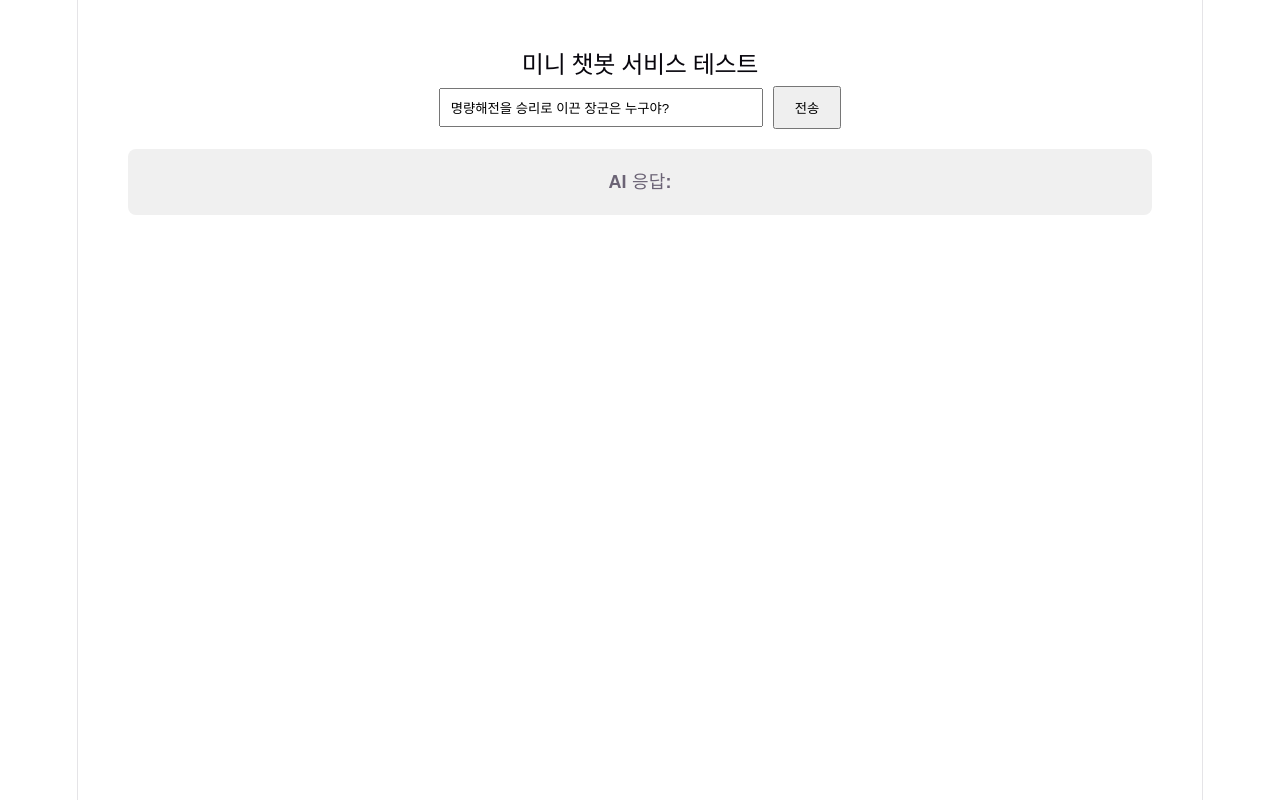
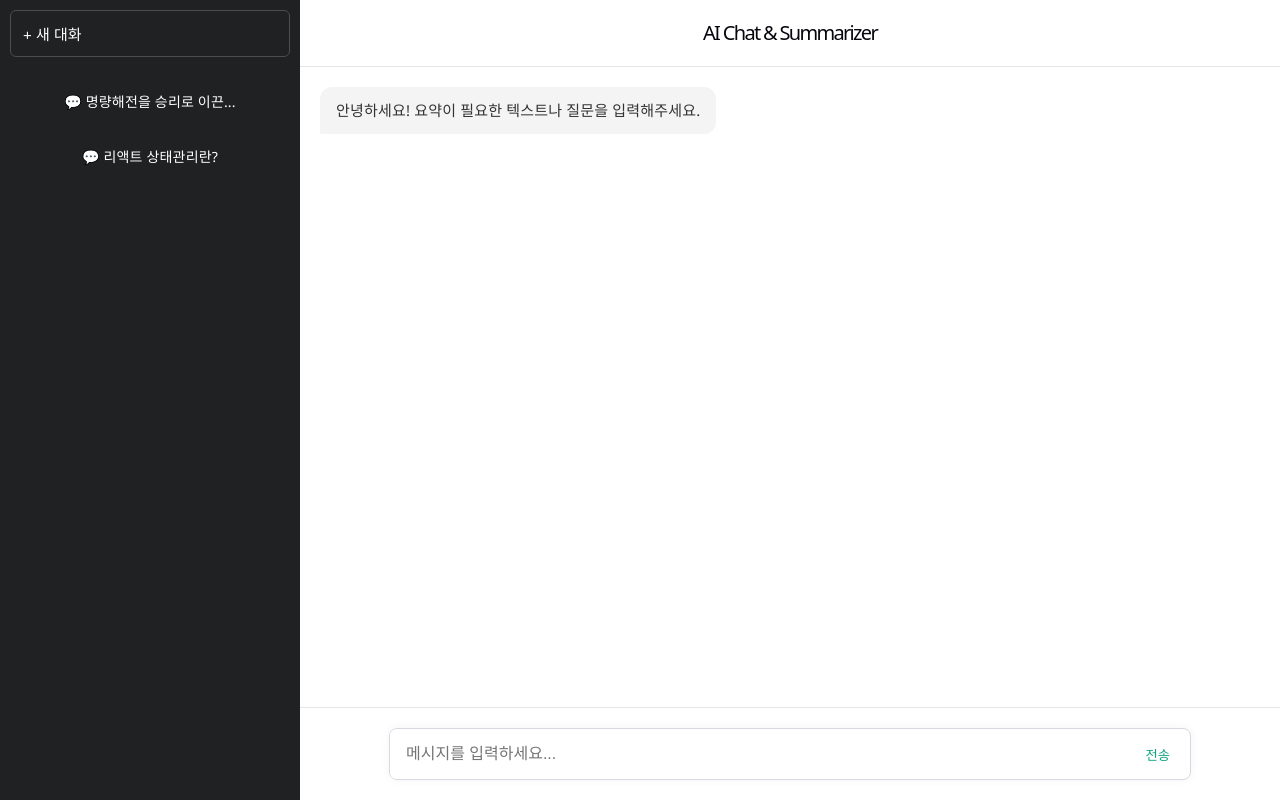
Before and after one commit to BSY3510/ai-chat-summarizer-service, a React app in the folder frontend/: page / in a window 1280 px wide. Built offline with nearby package versions, Linux system fonts and the light colour scheme; the HTML template or start-up script is replaced by a standard one.

Commit message:
feat: React, CSS를 활용한 챗봇 UI/UX 레이아웃 구현

```diff
--- a/frontend/src/App.css
+++ b/frontend/src/App.css
@@ -1,184 +1,171 @@
-.counter {
-  font-size: 16px;
-  padding: 5px 10px;
-  border-radius: 5px;
-  color: var(--accent);
-  background: var(--accent-bg);
-  border: 2px solid transparent;
-  transition: border-color 0.3s;
-  margin-bottom: 24px;
-
-  &:hover {
-    border-color: var(--accent-border);
-  }
-  &:focus-visible {
-    outline: 2px solid var(--accent);
-    outline-offset: 2px;
-  }
+.app-container {
+  display: flex;
+  position: fixed;
+  top: 0;
+  left: 0;
+  right: 0;
+  bottom: 0;
+  width: 100vw;
+  height: 100vh;
+  background-color: #f9f9f9;
+  font-family: 'Segoe UI', Tahoma, Geneva, Verdana, sans-serif;
+  margin: 0;
+  overflow: hidden;
+  z-index: 100;
 }
 
-.hero {
-  position: relative;
-
-  .base,
-  .framework,
-  .vite {
-    inset-inline: 0;
-    margin: 0 auto;
+.sidebar {
+  width: 280px;
+  background-color: #202123;
+  color: white;
+  display: flex;
+  flex-direction: column;
+  padding: 10px;
 }
 
-  .base {
-    width: 170px;
-    position: relative;
-    z-index: 0;
+.sidebar-header {
+  margin-bottom: 20px;
 }
 
-  .framework,
-  .vite {
-    position: absolute;
+.new-chat-btn {
+  width: 100%;
+  padding: 12px;
+  background-color: transparent;
+  color: white;
+  border: 1px solid #4d4d4f;
+  border-radius: 6px;
+  cursor: pointer;
+  text-align: left;
+  font-size: 15px;
+  transition: background-color 0.2s;
 }
 
-  .framework {
-    z-index: 1;
-    top: 34px;
-    height: 28px;
-    transform: perspective(2000px) rotateZ(300deg) rotateX(44deg) rotateY(39deg)
-      scale(1.4);
+.new-chat-btn:hover {
+  background-color: #2a2b32;
 }
 
-  .vite {
-    z-index: 0;
-    top: 107px;
-    height: 26px;
-    width: auto;
-    transform: perspective(2000px) rotateZ(300deg) rotateX(40deg) rotateY(39deg)
-      scale(0.8);
-  }
+.history-list {
+  list-style-type: none;
+  padding: 0;
+  margin: 0;
+  overflow-y: auto;
 }
 
-#center {
+.history-item {
+  padding: 12px;
+  margin-bottom: 5px;
+  border-radius: 6px;
+  cursor: pointer;
+  font-size: 14px;
+  white-space: nowrap;
+  overflow: hidden;
+  text-overflow: ellipsis;
+  transition: background-color 0.2s;
+}
+
+.history-item:hover {
+  background-color: #2a2b32;
+}
+
+.chat-main {
+  flex: 1;
   display: flex;
   flex-direction: column;
-  gap: 25px;
-  place-content: center;
-  place-items: center;
-  flex-grow: 1;
-
-  @media (max-width: 1024px) {
-    padding: 32px 20px 24px;
-    gap: 18px;
-  }
+  background-color: #ffffff;
 }
 
-#next-steps {
-  display: flex;
-  border-top: 1px solid var(--border);
-  text-align: left;
-
-  & > div {
-    flex: 1 1 0;
-    padding: 32px;
-    @media (max-width: 1024px) {
-      padding: 24px 20px;
-    }
+.chat-header {
+  padding: 20px;
+  border-bottom: 1px solid #e5e5e5;
+  text-align: center;
+  color: #333;
 }
 
-  .icon {
-    margin-bottom: 16px;
-    width: 22px;
-    height: 22px;
+.chat-header h1 {
+  margin: 0;
+  font-size: 20px;
 }
 
-  @media (max-width: 1024px) {
+.chat-messages {
+  flex: 1;
+  padding: 20px;
+  overflow-y: auto;
+  display: flex;
   flex-direction: column;
-    text-align: center;
-  }
+  gap: 20px;
 }
 
-#docs {
-  border-right: 1px solid var(--border);
-
-  @media (max-width: 1024px) {
-    border-right: none;
-    border-bottom: 1px solid var(--border);
-  }
+.message-wrapper {
+  display: flex;
+  width: 100%;
 }
 
-#next-steps ul {
-  list-style: none;
-  padding: 0;
-  display: flex;
-  gap: 8px;
-  margin: 32px 0 0;
-
-  .logo {
-    height: 18px;
+.message-wrapper.user {
+  justify-content: flex-end;
 }
 
-  a {
-    color: var(--text-h);
-    font-size: 16px;
-    border-radius: 6px;
-    background: var(--social-bg);
-    display: flex;
-    padding: 6px 12px;
-    align-items: center;
-    gap: 8px;
-    text-decoration: none;
-    transition: box-shadow 0.3s;
-
-    &:hover {
-      box-shadow: var(--shadow);
-    }
-    .button-icon {
-      height: 18px;
-      width: 18px;
-    }
+.message-wrapper.ai {
+  justify-content: flex-start;
 }
 
-  @media (max-width: 1024px) {
-    margin-top: 20px;
-    flex-wrap: wrap;
-    justify-content: center;
-
-    li {
-      flex: 1 1 calc(50% - 8px);
+.message-bubble {
+  max-width: 70%;
+  padding: 12px 16px;
+  border-radius: 12px;
+  line-height: 1.5;
+  font-size: 15px;
+  word-wrap: break-word;
 }
 
-    a {
-      width: 100%;
-      justify-content: center;
-      box-sizing: border-box;
-    }
-  }
+.user .message-bubble {
+  background-color: #10a37f;
+  color: white;
+  border-bottom-right-radius: 2px;
 }
 
-#spacer {
-  height: 88px;
-  border-top: 1px solid var(--border);
-  @media (max-width: 1024px) {
-    height: 48px;
-  }
+.ai .message-bubble {
+  background-color: #f4f4f4;
+  color: #333;
+  border-bottom-left-radius: 2px;
 }
 
-.ticks {
-  position: relative;
-  width: 100%;
-
-  &::before,
-  &::after {
-    content: '';
-    position: absolute;
-    top: -4.5px;
-    border: 5px solid transparent;
+.chat-input-area {
+  padding: 20px;
+  background-color: white;
+  border-top: 1px solid #e5e5e5;
+  display: flex;
+  justify-content: center;
 }
 
-  &::before {
-    left: 0;
-    border-left-color: var(--border);
+.input-box {
+  display: flex;
+  width: 100%;
+  max-width: 800px;
+  background-color: #ffffff;
+  border: 1px solid #d9d9e3;
+  border-radius: 8px;
+  box-shadow: 0 0 10px rgba(0,0,0,0.05);
+  overflow: hidden;
 }
-  &::after {
-    right: 0;
-    border-right-color: var(--border);
+
+.input-box input {
+  flex: 1;
+  padding: 16px;
+  border: none;
+  outline: none;
+  font-size: 16px;
 }
+
+.send-btn {
+  padding: 0 20px;
+  background-color: transparent;
+  color: #10a37f;
+  border: none;
+  font-weight: bold;
+  cursor: pointer;
+  transition: color 0.2s;
 }
+
+.send-btn:hover {
+  color: #0c8265;
+}
--- a/frontend/src/App.jsx
+++ b/frontend/src/App.jsx
@@ -1,42 +1,86 @@
 import { useState } from 'react';
+import './App.css';
 
 function App() {
-  // 테스트를 위한 초기 질문 세팅
-  const [input, setInput] = useState('명량해전을 승리로 이끈 장군은 누구야?');
-  const [response, setResponse] = useState('');
+  const [input, setInput] = useState('');
 
-  const handleSend = async () => {
-    try {
-      const res = await fetch('/api/chat', {
-        method: 'POST',
-        headers: {
-          'Content-Type': 'text/plain',
-        },
-        body: input,
-      });
-      const data = await res.text();
-      setResponse(data);
-    } catch (error) {
-      console.error('API 호출 에러:', error);
-      setResponse('서버와 통신할 수 없습니다.');
-    }
+  // 더미 채팅 데이터 (나중에 백엔드와 연동)
+  const [chatLog, setChatLog] = useState([
+    { id: 1, sender: 'ai', message: '안녕하세요! 요약이 필요한 텍스트나 질문을 입력해주세요.' }
+  ]);
+
+  // 더미 과거 대화 기록 (나중에 백엔드와 연동)
+  const [history, setHistory] = useState([
+    { id: 1, title: '명량해전을 승리로 이끈...' },
+    { id: 2, title: '리액트 상태관리란?' },
+  ]);
+
+  const handleSend = () => {
+    if (!input.trim()) return;
+
+    // 1. 사용자 메시지 화면에 추가
+    const newUserMsg = { id: Date.now(), sender: 'user', message: input };
+    setChatLog((prev) => [...prev, newUserMsg]);
+    setInput('');
+
+    // 2. 임시 AI 응답
+    setTimeout(() => {
+      const newAiMsg = {
+        id: Date.now() + 1,
+        sender: 'ai',
+        message: `[더미 응답] "${newUserMsg.message}"에 대한 요약/답변입니다.`
+      };
+      setChatLog((prev) => [...prev, newAiMsg]);
+    }, 600);
   };
 
   return (
-    <div style={{ padding: '50px', fontFamily: 'sans-serif' }}>
-      <h2>미니 챗봇 서비스 테스트</h2>
+    <div className="app-container">
+      {/* 1. 좌측 사이드바 (과거 대화 기록) */}
+      <aside className="sidebar">
+        <div className="sidebar-header">
+          <button className="new-chat-btn">+ 새 대화</button>
+        </div>
+        <ul className="history-list">
+          {history.map((item) => (
+            <li key={item.id} className="history-item">
+              💬 {item.title}
+            </li>
+          ))}
+        </ul>
+      </aside>
+
+      {/* 2. 우측 메인 채팅 영역 */}
+      <main className="chat-main">
+        <header className="chat-header">
+          <h1>AI Chat & Summarizer</h1>
+        </header>
+
+        {/* 대화 내용 출력부 */}
+        <div className="chat-messages">
+          {chatLog.map((chat) => (
+            <div key={chat.id} className={`message-wrapper ${chat.sender}`}>
+              <div className="message-bubble">
+                {chat.message}
+              </div>
+            </div>
+          ))}
+        </div>
+
+        {/* 메시지 입력부 */}
+        <div className="chat-input-area">
+          <div className="input-box">
             <input
               type="text"
               value={input}
               onChange={(e) => setInput(e.target.value)}
-        style={{ width: '300px', padding: '10px' }}
+              onKeyDown={(e) => e.key === 'Enter' && handleSend()}
+              placeholder="메시지를 입력하세요..."
             />
-      <button onClick={handleSend} style={{ padding: '10px 20px', marginLeft: '10px' }}>
-        전송
-      </button>
-      <div style={{ marginTop: '20px', padding: '20px', backgroundColor: '#f0f0f0', borderRadius: '8px' }}>
-        <strong>AI 응답:</strong> {response}
+            <button onClick={handleSend} className="send-btn">전송</button>
           </div>
+        </div>
+      </main>
     </div>
   );
 }
```
Lines whose indentation alone changed are shown as unchanged.
